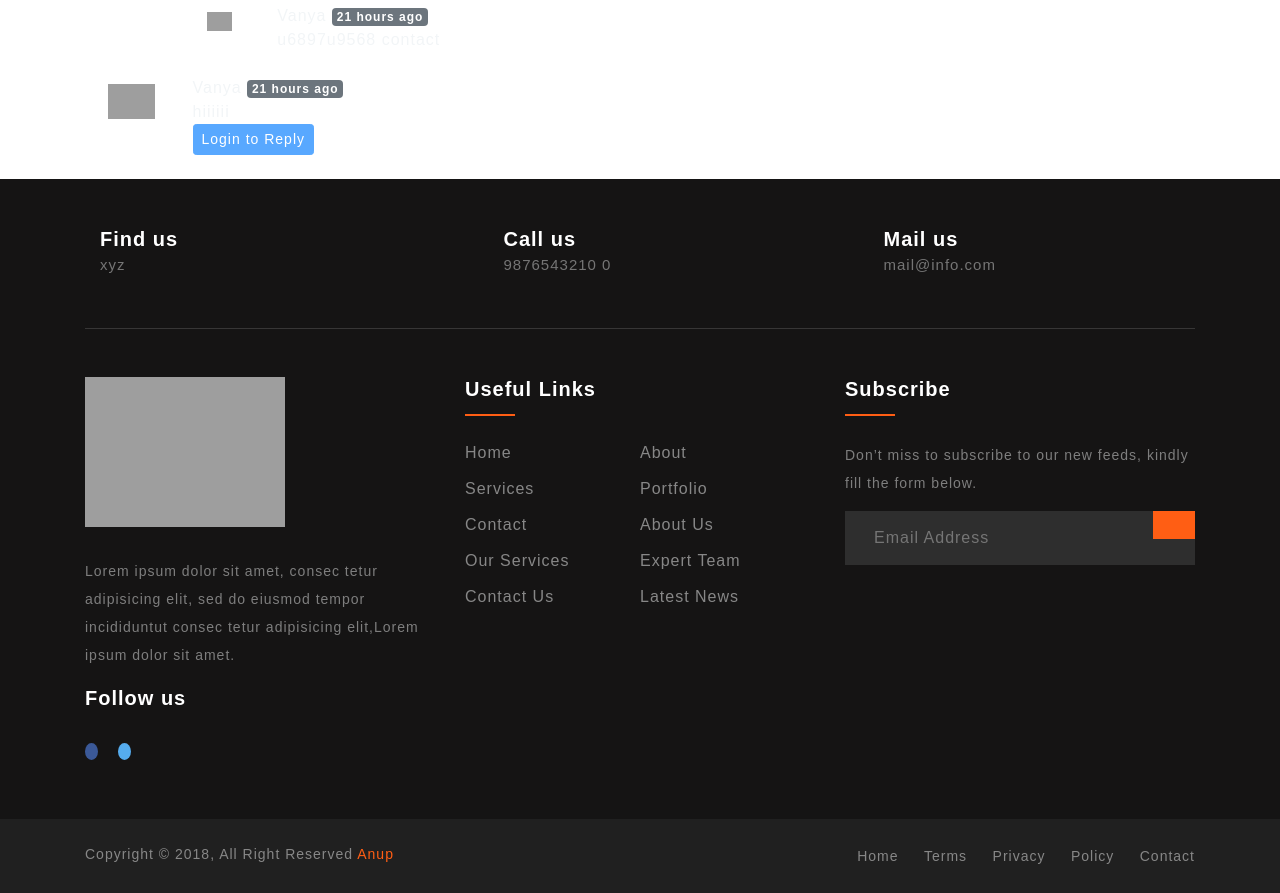
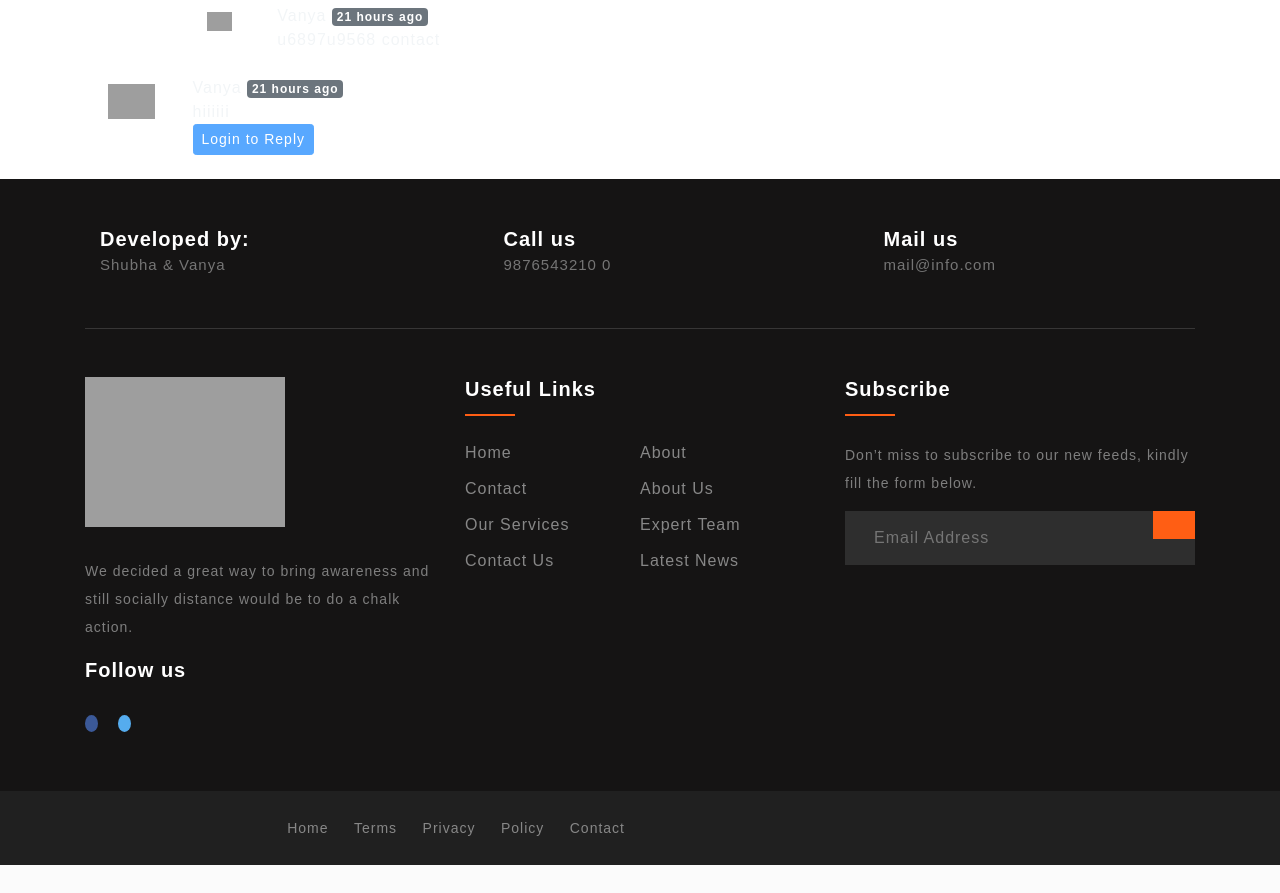
Before and after one commit to vanya-24/Helper_Project, a Django app: page /blog/first in a window 1280 px wide. Shown: the part 1781-2674 px from the top of the page. After the commit the page ends 2646 px from the top, so only its background shows below. Run offline with Django 3.2, Linux system fonts and the light colour scheme; data comes from the database, SQL or seed files in the repository; parts of the project's set-up code (start-up, migrations or seed data) failed here and were passed over; some libraries are stand-ins or nearby versions; grey boxes are pictures that could not be loaded.

Commit message:
Update base.html

```diff
--- a/templates/base.html
+++ b/templates/base.html
@@ -150,6 +150,7 @@ nav{
         -webkit-clip-path: circle(50px at 90% -10%);
         transition: all 1s ease-out;
         pointer-events: none;
+        color: #61DAFB;
     }
     .nav-links.open{
         clip-path: circle(1000px at 90% -10%);
@@ -157,33 +158,30 @@ nav{
         pointer-events: all;
     }
     .nav-links li{
-        opacity: 0;
+        opacity: 1;
     }
     .nav-links li:nth-child(1){
-        transition: all 0.5s ease 0.2s;
+        transition: all 10s ease 1s;
     }
     .nav-links li:nth-child(2){
-        transition: all 0.5s ease 0.4s;
+        transition: all 10s ease 1s;
     }
     .nav-links li:nth-child(3){
-        transition: all 0.5s ease 0.6s;
+        transition: all 10s ease 1s;
     }
     .nav-links li:nth-child(4){
-        transition: all 0.5s ease 0.7s;
+        transition: all 10s ease 1s;
     }
     .nav-links li:nth-child(5){
-        transition: all 0.5s ease 0.8s;
+        transition: all 10s ease 1s;
     }
     .nav-links li:nth-child(6){
-        transition: all 0.5s ease 0.9s;
+        transition: all 10s ease 1s;
         margin: 0;
     }
     .nav-links li:nth-child(7){
         transition: all 0.5s ease 1s;
         margin: 0;
-    }
-    li.fade{
-        opacity: 1;
     }
 }
 /*Animating Hamburger Icon on Click*/
@@ -512,8 +510,8 @@ ul {
                         <div class="single-cta">
                             <i class="fas fa-map-marker-alt"></i>
                             <div class="cta-text">
-                                <h4>Find us</h4>
-                                <span>xyz</span>
+                                <h4>Developed by:</h4>
+                                <span> Shubha & Vanya</span>
                             </div>
                         </div>
                     </div>
@@ -545,8 +543,7 @@ ul {
                                 <a href="index.html"><img src="https://cdn4.vectorstock.com/i/1000x1000/76/53/versus-vs-design-blue-neon-logo-template-vector-23917653.jpg" class="img-fluid" alt="logo"></a>
                             </div>
                             <div class="footer-text">
-                                <p>Lorem ipsum dolor sit amet, consec tetur adipisicing elit, sed do eiusmod tempor incididuntut consec tetur adipisicing
-                                elit,Lorem ipsum dolor sit amet.</p>
+                                <p>We decided a great way to bring awareness and still socially distance would be to do a chalk action.</p>
                             </div>
                             <div class="footer-social-icon">
                                 <span>Follow us</span>
@@ -564,8 +561,6 @@ ul {
                             <ul>
                                 <li><a href="#">Home</a></li>
                                 <li><a href="#">about</a></li>
-                                <li><a href="#">services</a></li>
-                                <li><a href="#">portfolio</a></li>
                                 <li><a href="#">Contact</a></li>
                                 <li><a href="#">About us</a></li>
                                 <li><a href="#">Our Services</a></li>
@@ -597,11 +592,7 @@ ul {
         <div class="copyright-area">
             <div class="container">
                 <div class="row">
-                    <div class="col-xl-6 col-lg-6 text-center text-lg-left">
-                        <div class="copyright-text">
-                            <p>Copyright &copy; 2018, All Right Reserved <a href="https://codepen.io/anupkumar92/">Anup</a></p>
-                        </div>
-                    </div>
+
                     <div class="col-xl-6 col-lg-6 d-none d-lg-block text-right">
                         <div class="footer-menu">
                             <ul>
@@ -640,6 +631,3 @@ ul {
     <script src="https://cdnjs.cloudflare.com/ajax/libs/popper.js/1.14.7/umd/popper.min.js" integrity="sha384-UO2eT0CpHqdSJQ6hJty5KVphtPhzWj9WO1clHTMGa3JDZwrnQq4sF86dIHNDz0W1" crossorigin="anonymous"></script>
     <script src="https://stackpath.bootstrapcdn.com/bootstrap/4.3.1/js/bootstrap.min.js" integrity="sha384-JjSmVgyd0p3pXB1rRibZUAYoIIy6OrQ6VrjIEaFf/nJGzIxFDsf4x0xIM+B07jRM" crossorigin="anonymous"></script>
      <script type="text/javascript">
-
-</body>
-</html>
```
